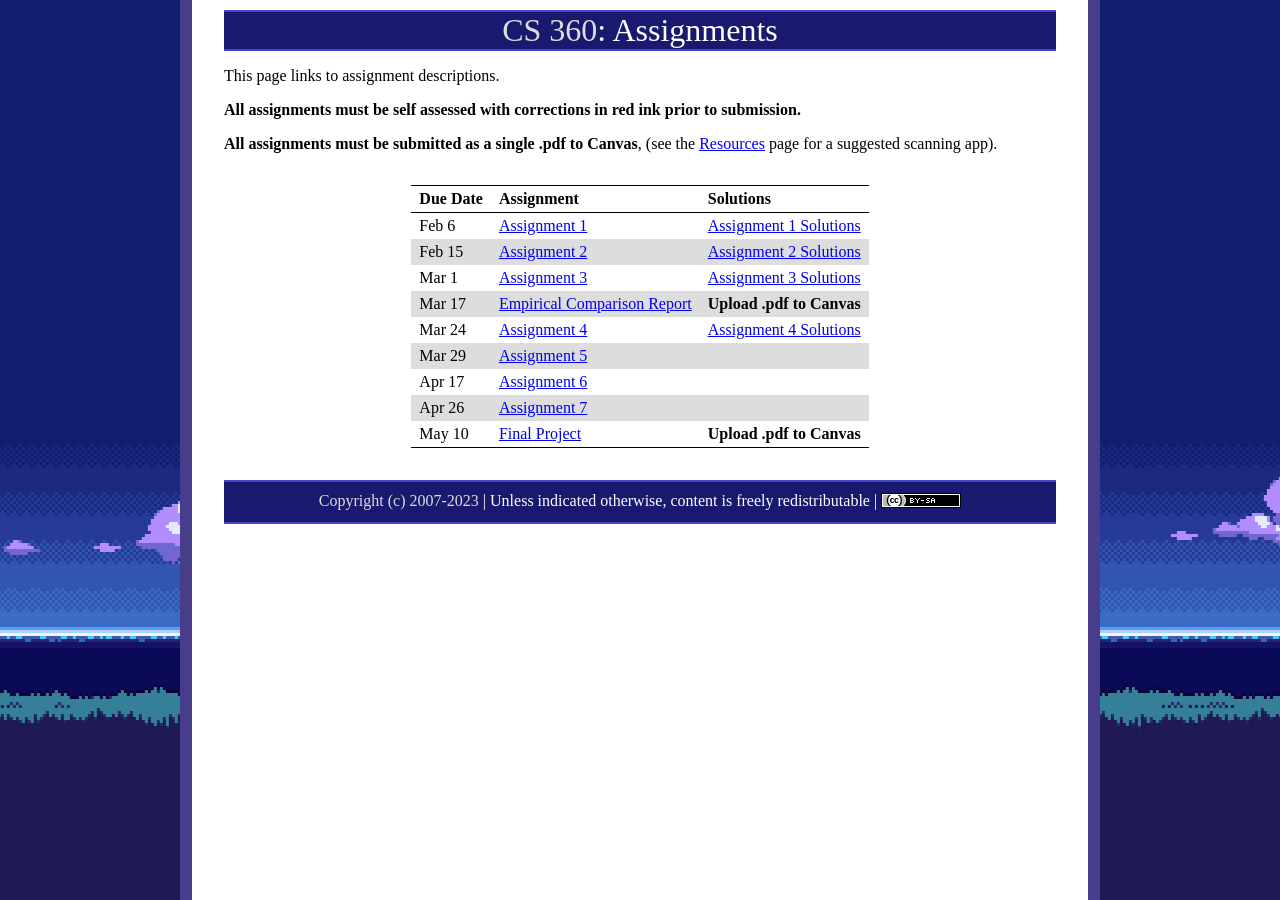
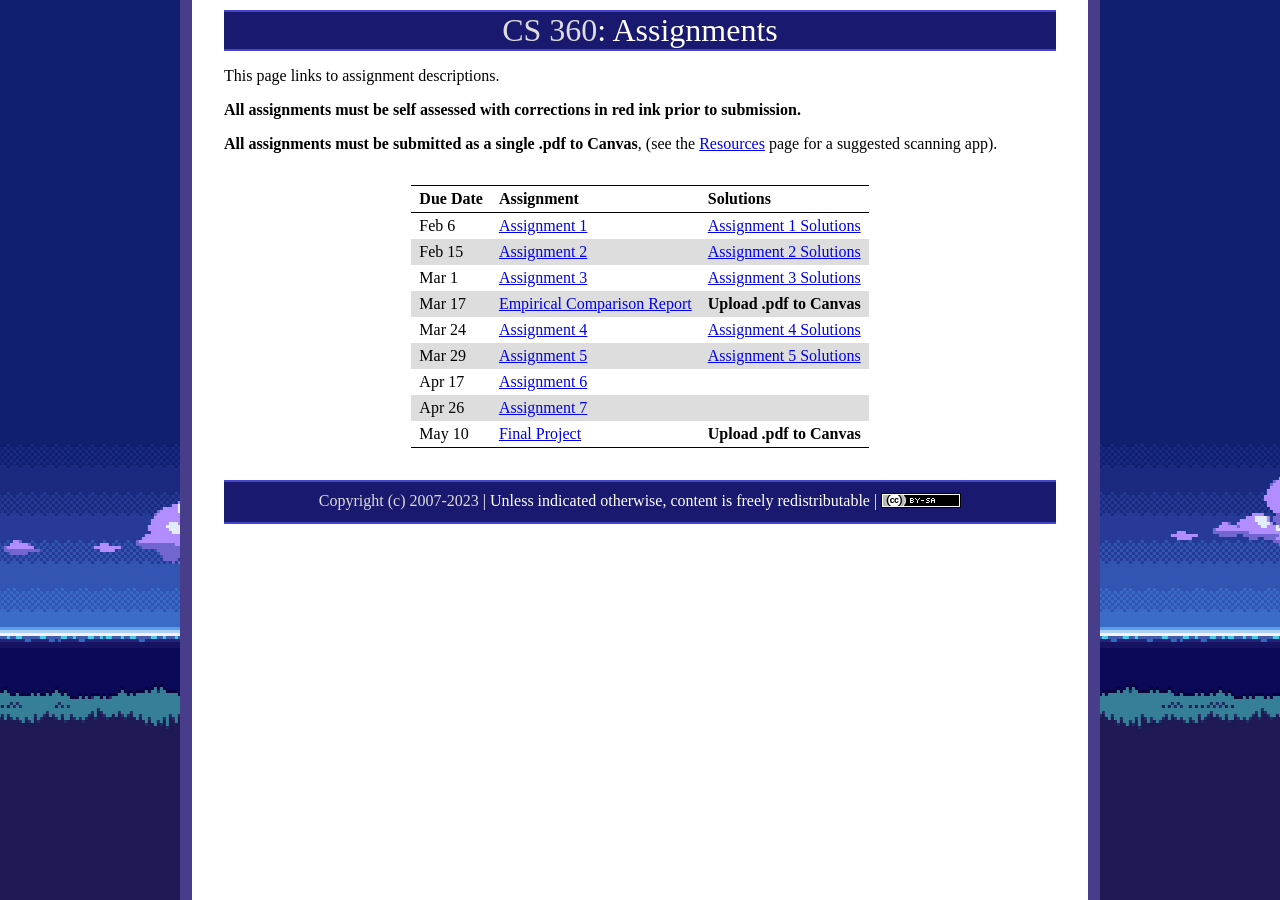
Before and after one commit to ycpcs/cs360-spring2023, a Jekyll site: the page built from assign/index.md, in a window 1280 px wide. Built offline with Jekyll 4.4.1, drawn with Linux system fonts in a browser that asks for light colours.

Commit message:
add assign 5 sol
add assign 5 sol

```diff
--- a/assign/index.md
+++ b/assign/index.md
@@ -16,7 +16,7 @@ This page links to assignment descriptions.
 > Mar 1   | [Assignment 3](../assign/assign03.html)                   | [Assignment 3 Solutions](../assign/sol/assign03sol.pdf) |
 > Mar 17   | [Empirical Comparison Report](../assign/emp_comp.html)   | **Upload .pdf to Canvas** |
 > Mar 24   | [Assignment 4](../assign/assign04.html)                  | [Assignment 4 Solutions](../assign/sol/assign04sol.pdf) |
-> Mar 29   | [Assignment 5](../assign/assign05.html)                  |  |
+> Mar 29   | [Assignment 5](../assign/assign05.html)                  | [Assignment 5 Solutions](../assign/sol/assign05sol.pdf) |
 > Apr 17   | [Assignment 6](../assign/assign06.html)                  |  |
 > Apr 26   | [Assignment 7](../assign/assign07.html)                  |  |
 > May 10   | [Final Project](../assign/finalproj.html)                | **Upload .pdf to Canvas** |
```
Also changed, not shown: 1 other file.
